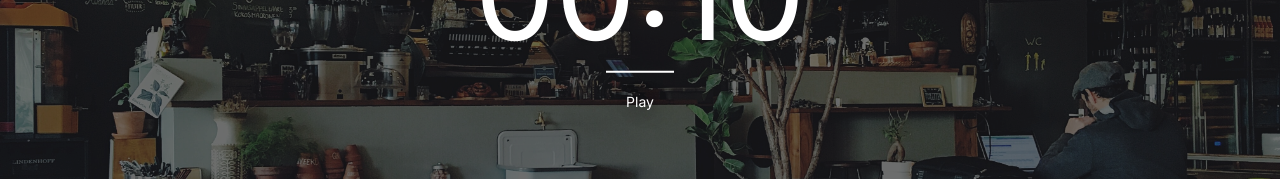
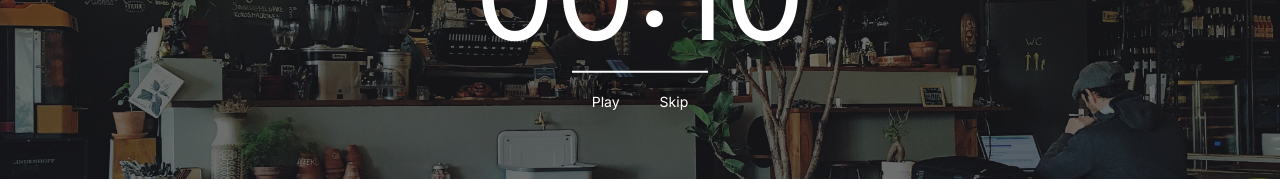
Before and after one commit to Miguel-Antonio-Logarta/Timer-App, a React (Create React App) app: page / in a window 1280 px wide. Shown: the part 370-549 px from the top of the page. Built offline with nearby package versions, Linux system fonts and the light colour scheme.

Commit message:
* Added skip functionality. * Fixed rendering of pause/play button * Removed a lot of comments

```diff
--- a/src/components/NavItems.js
+++ b/src/components/NavItems.js
@@ -2,10 +2,6 @@ import React from "react";
 
 // <a> tag should be changed to a button now. Because it won't lead to another page and will just open a modal instead
 class NavItems extends React.Component {
-    constructor(props) {
-        super(props);
-    }
-
     render() {
         return(
             <li className="nav-item">
--- a/src/components/Timer.js
+++ b/src/components/Timer.js
@@ -2,10 +2,8 @@ import React from "react";
 import moment from 'moment';
 
 // TODOS:
-// Stop when timer reaches zero
 // Add sound effect for when timer reaches zero, when timer pauses, when timer plays
-// Add feature to change timer value with long break, short break, and pomodoro
-// One event handling function
+// Add a warning whenever the user tries to switch timers or skip the timer.
 class Timer extends React.Component {
     constructor(props) {
         super(props);
@@ -36,6 +34,9 @@ class Timer extends React.Component {
         {
             this.setState({currentTime: moment.duration(this.state.currentTime.asMilliseconds() - 1000)});
         }
+        else {
+            this.setState({paused: true});
+        }
 
         // Make sure to end the tick once duration reaches 0 and reset it.
     }
@@ -54,7 +55,13 @@ class Timer extends React.Component {
                 this.setState({currentTime: moment.duration(15*60*1000 + 0*1000), paused: true});
                 break;
             case "pause":
+                // The button will only do something if the timer is not zero.
+                if (this.state.currentTime.as('milliseconds') > 0) {
                     this.setState({paused: !this.state.paused});
+                }
+                break;
+            case "skip":
+                this.setState({currentTime: moment.duration(0), paused: true});
                 break;
             default:
                 break;
@@ -63,7 +70,6 @@ class Timer extends React.Component {
 
     render () {
         return (
-            // <div className="timer-wrapper">
             <div className="timer">
                 <div className="timer-selection">
                     <button className="timer-button" name="pomodoro" onClick={this.handleButtonClick}>Pomodoro</button>
@@ -71,9 +77,12 @@ class Timer extends React.Component {
                     <button className="timer-button" name="long_break" onClick={this.handleButtonClick}>Long Break</button>
                 </div>
                 <div className="timer-display">{moment.utc(this.state.currentTime.asMilliseconds()).format("mm:ss")}</div>
-                    <button className="timer-control" name="pause" onClick={this.handleButtonClick}>{this.state.paused ? "Play" : "Pause"}</button>
+                <div className="timer-control">
+                    <button className="timer-pause-play" name="pause" onClick={this.handleButtonClick}>{this.state.paused ? "Play" : "Pause"}</button>
+                    {this.state.currentTime.as('milliseconds') > 0 &&
+                    <button className="timer-skip" name="skip" onClick={this.handleButtonClick}>Skip</button>}
                 </div>
-            // </div>
+            </div>
         )
     }
 }
--- a/src/styles/App.css
+++ b/src/styles/App.css
@@ -243,7 +243,7 @@ header {
   border-bottom: 2px solid white;
 }
 
-.timer-button, .timer-control {
+.timer-button, .timer-pause-play, .timer-skip{
   font-family: 'Inter', sans-serif;
   font-size: 14px;
   padding: 20px;
@@ -256,10 +256,10 @@ header {
   text-decoration: none;
 }
 
+.timer-control {
+  border-top: 2px solid white;
+}
+
 .timer-display {
   font-size: 128px;
 }
-
-.timer-control {
-  border-top: 2px solid white;
-}
```
Also changed, not shown: src/App.js (+0 -13 lines), src/components/Navbar.js (+0 -13 lines). Lines whose indentation alone changed are shown as unchanged.
